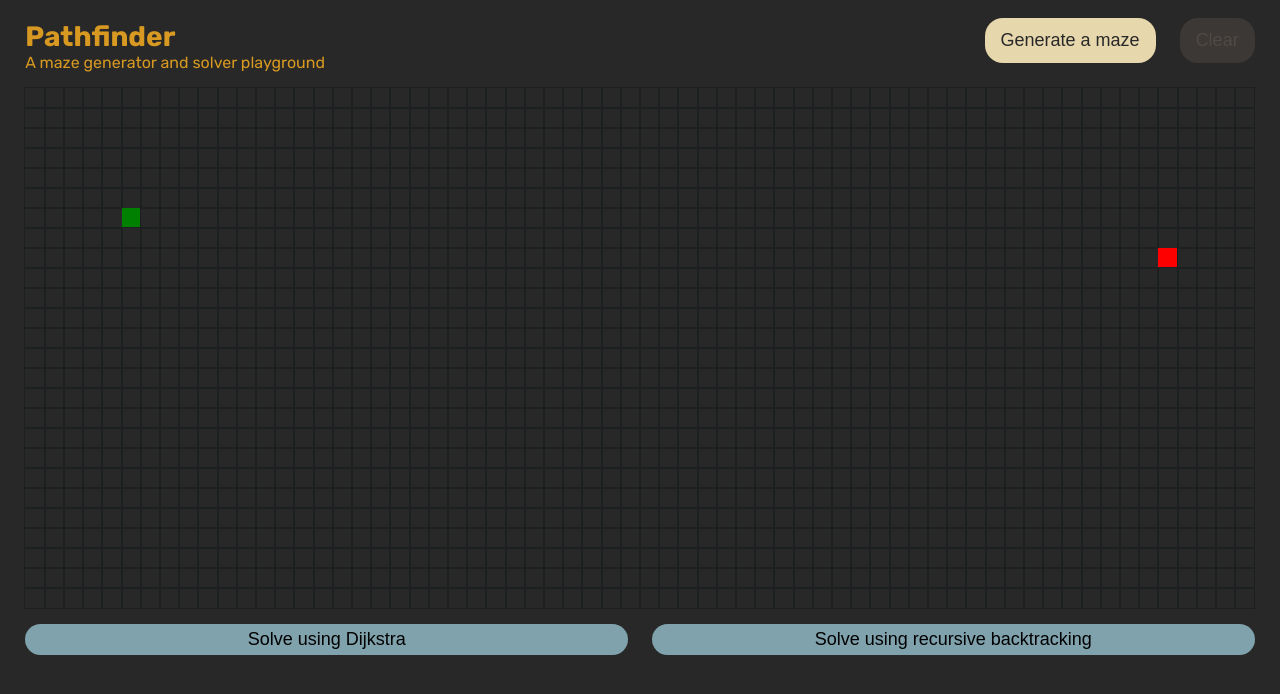
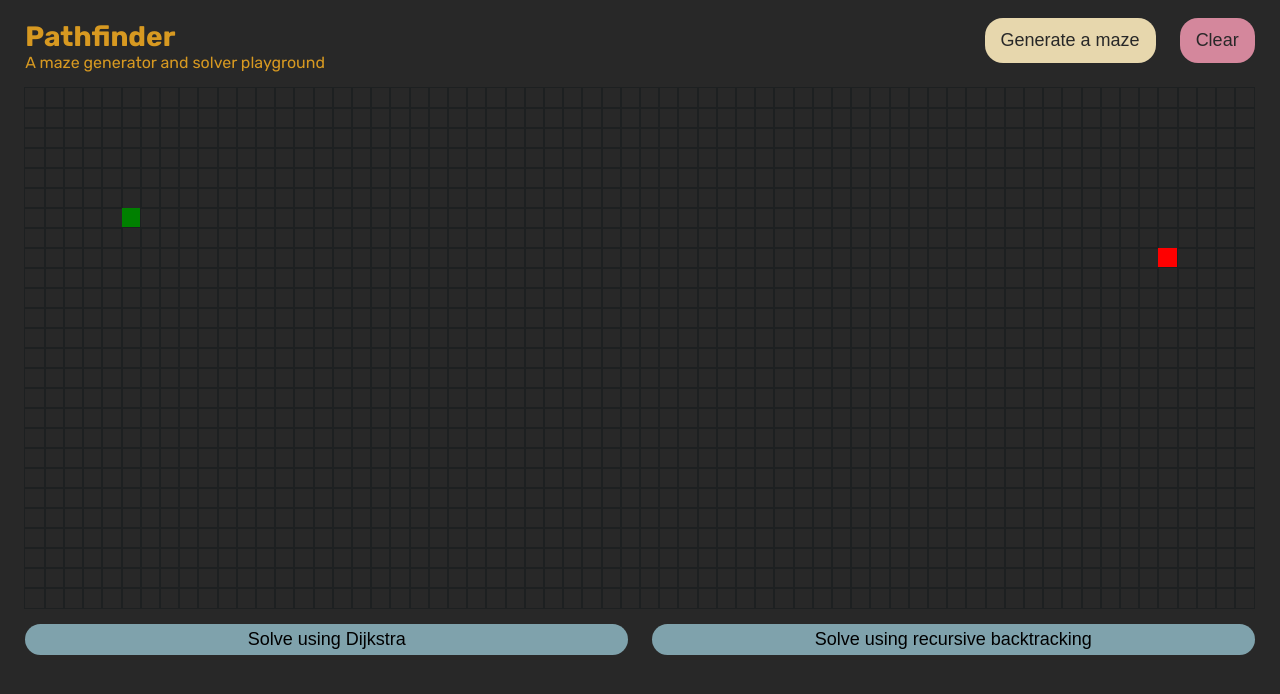
Before and after one commit to tomdaniels/pathfinder, a Next.js app: page / in a window 1280 px wide. Shown: the top 694 px of the page. Built offline with nearby package versions, Linux system fonts and the light colour scheme.

Commit message:
leave clear abailable for drawn mazes

```diff
--- a/src/components/control-group.js
+++ b/src/components/control-group.js
@@ -27,10 +27,7 @@ export default function ControlGroup({
           >
             Generate a maze
           </button>
-          <button
-            disabled={!activeMaze || locked || isSolved}
-            onClick={() => clear()}
-          >
+          <button disabled={locked} onClick={() => clear()}>
             Clear
           </button>
         </div>
```
